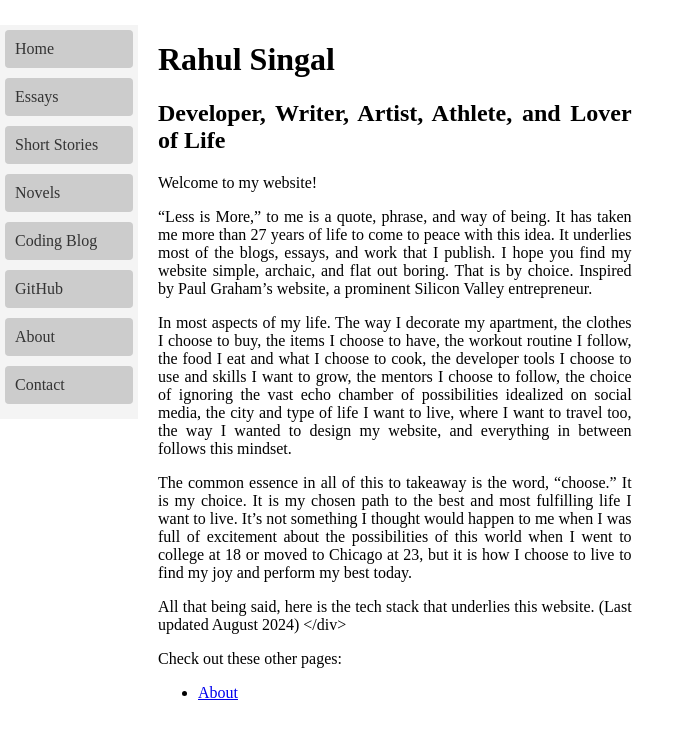
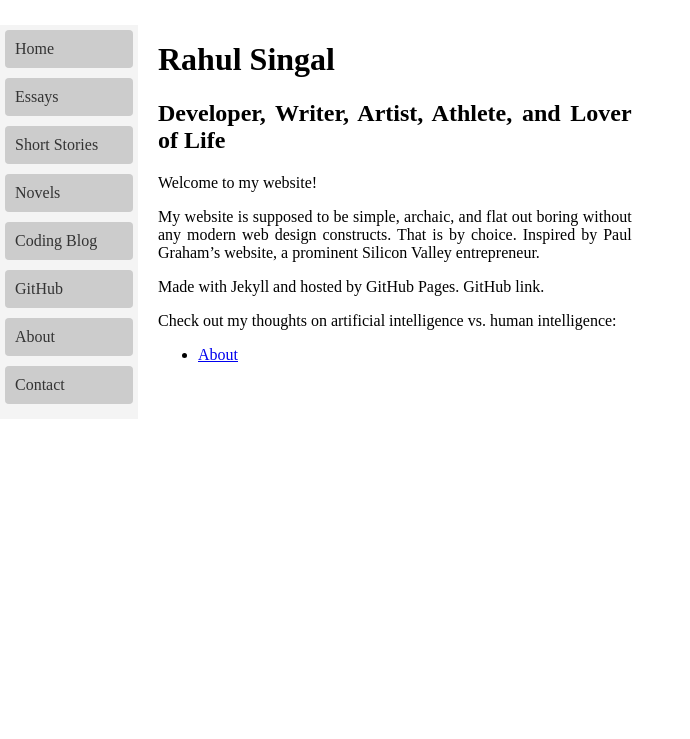
Before and after one commit to RahulSingal/rahulsingal.github.io, a Jekyll site: the page built from _pages/index.markdown, in a window 1280 px wide. Shown: the top 739 px of the page, without its empty margins (0-690 px from the left). Built offline with Jekyll 4.4.1, drawn with Linux system fonts in a browser that asks for light colours.

Commit message:
a bunch of core layout changes

```diff
--- a/_pages/contact.markdown
+++ b/_pages/contact.markdown
@@ -7,6 +7,7 @@ permalink: /contact
 ## Contact
 
 Get in touch!
+Email: Rahul.singal@live.com
 
 <form>
   <!-- Form stuff -->
--- a/_pages/essays.markdown
+++ b/_pages/essays.markdown
@@ -8,6 +8,10 @@ permalink: /essays
 
 All of these have been carefully reviewed, edited, and thought through before posting. I like to think these are my most polished writings on technology and life.
 
+* Human Intelligence is not Artificial
+* Less is More
+* Who are you if you don't know your heritage?
+
 <form>
   <!-- Form stuff -->
 </form>
--- a/_pages/github.markdown
+++ b/_pages/github.markdown
@@ -6,7 +6,7 @@ permalink: /Github
 
 ## Github
 
-Yo! Here's my GitHub!
+Highlighted projects on my GitHub (Under Construction...)
 
 <form>
   <!-- Form stuff -->
--- a/_pages/index.markdown
+++ b/_pages/index.markdown
@@ -17,15 +17,10 @@ permalink: /
 
 Welcome to my website!
 
-“Less is More,” to me is a quote, phrase, and way of being. It has taken me more than 27 years of life to come to peace with this idea. It underlies most of the blogs, essays, and work that I publish. I hope you find my website simple, archaic, and flat out boring. That is by choice. Inspired by Paul Graham’s website, a prominent Silicon Valley entrepreneur.
+My website is supposed to be simple, archaic, and flat out boring without any modern web design constructs. That is by choice. Inspired by Paul Graham’s website, a prominent Silicon Valley entrepreneur.
 
-In most aspects of my life. The way I decorate my apartment, the clothes I choose to buy, the items I choose to have, the workout routine I follow, the food I eat and what I choose to cook, the developer tools I choose to use and skills I want to grow, the mentors I choose to follow, the choice of ignoring the vast echo chamber of possibilities idealized on social media, the city and type of life I want to live, where I want to travel too, the way I wanted to design my website, and everything in between follows this mindset.
+Made with Jekyll and hosted by GitHub Pages. GitHub link.
 
-The common essence in all of this to takeaway is the word, “choose.” It is my choice. It is my chosen path to the best and most fulfilling life I want to live. It’s not something I thought would happen to me when I was full of excitement about the possibilities of this world when I went to college at 18 or moved to Chicago at 23, but it is how I choose to live to find my joy and perform my best today.
-
-All that being said, here is the tech stack that underlies this website. (Last updated August 2024)
-</div>
-
-Check out these other pages:
+Check out my thoughts on artificial intelligence vs. human intelligence:
 
 - [About](/about/)
--- a/_pages/shortstories.markdown
+++ b/_pages/shortstories.markdown
@@ -8,6 +8,9 @@ permalink: /shortstories
 
 I started writing creatively after my father passed away suddenly, a week before my 26th birthday. His artistic talent and jest for life, muddled by the pursuits of life, left this world suddenly which inspired me to tap into the creativity inside me. And it started with short stories and is turning into much more.
 
+* Sandeep talks to us, Rahul responds (March 2022)
+* Camera on Erie (May 2023)
+
 <form>
   <!-- Form stuff -->
 </form>
```
Also changed, not shown: _pages/novels.markdown (+8 -0 lines), _posts/2024-08-04-first-essay.markdown (added, +8 -0 lines).
